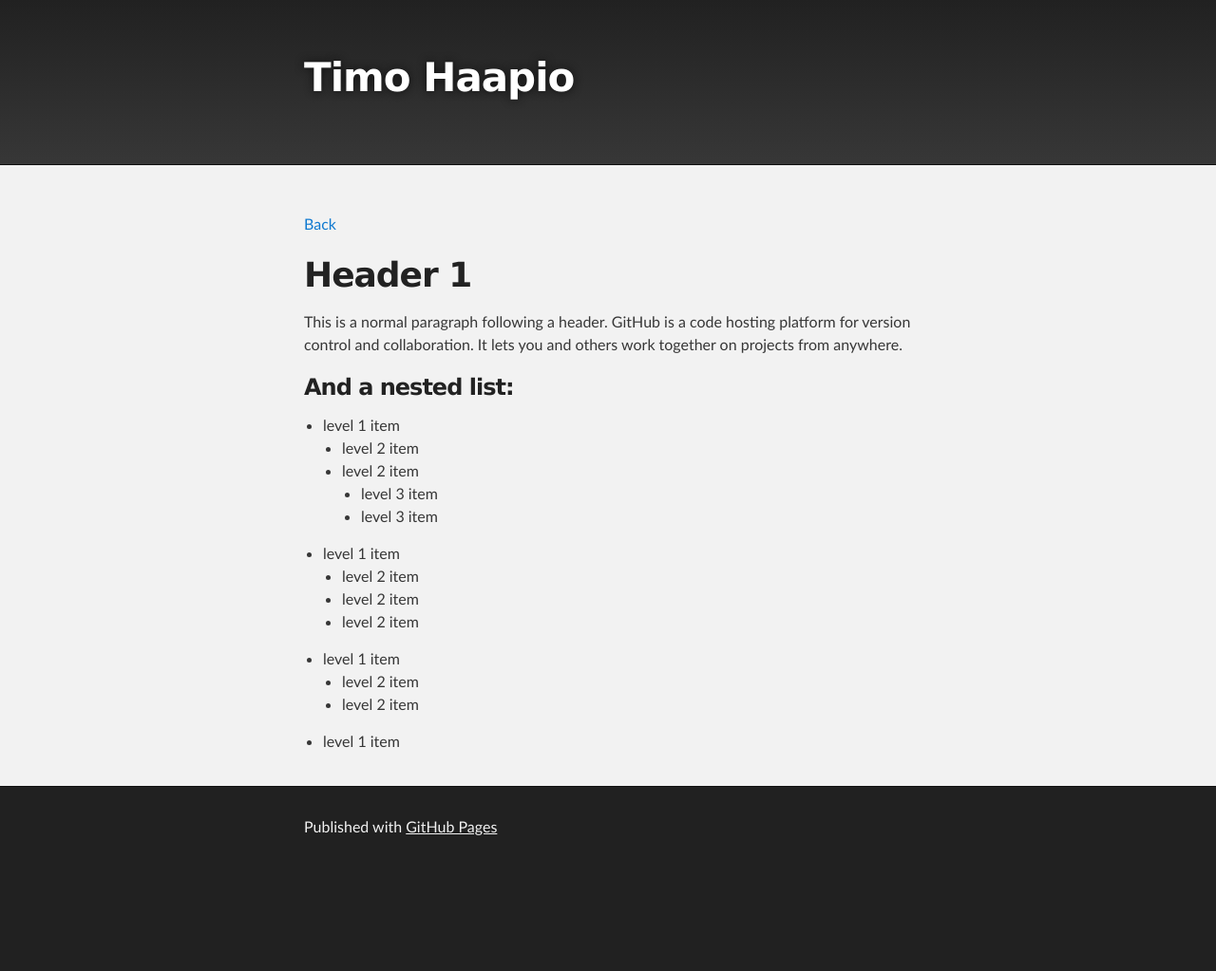
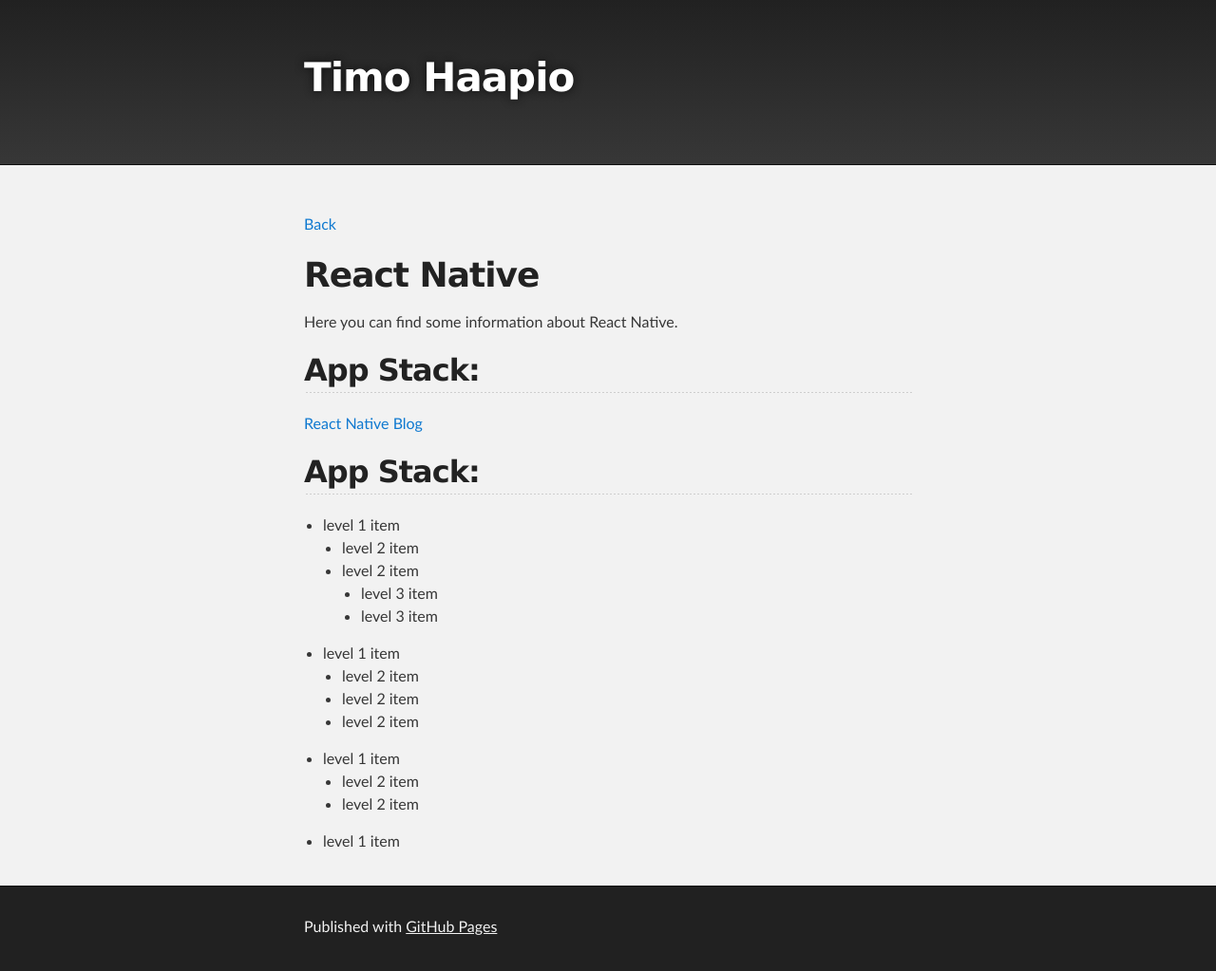
Before and after one commit to haapio/haapio.github.io, a Jekyll site: the page built from react-native.md, in a window 1280 px wide. Shown: the whole page at 95% size. Built offline with Jekyll 4.4.1, drawn with Linux system fonts in a browser that asks for light colours; the repository's description, which GitHub fills in, is left out; before the commit the page ends 918 px from its top, so only the background shows below that.

Commit message:
Update react-native.md

```diff
--- a/react-native.md
+++ b/react-native.md
@@ -4,11 +4,14 @@ layout: default
 
 [Back](./)
 
-# Header 1
+# React Native
 
-This is a normal paragraph following a header. GitHub is a code hosting platform for version control and collaboration. It lets you and others work together on projects from anywhere.
+Here you can find some information about React Native.
 
-### And a nested list:
+## App Stack:
+[React Native Blog](http://facebook.github.io/react-native/blog/)
+
+## App Stack:
 
 - level 1 item
   - level 2 item
```
